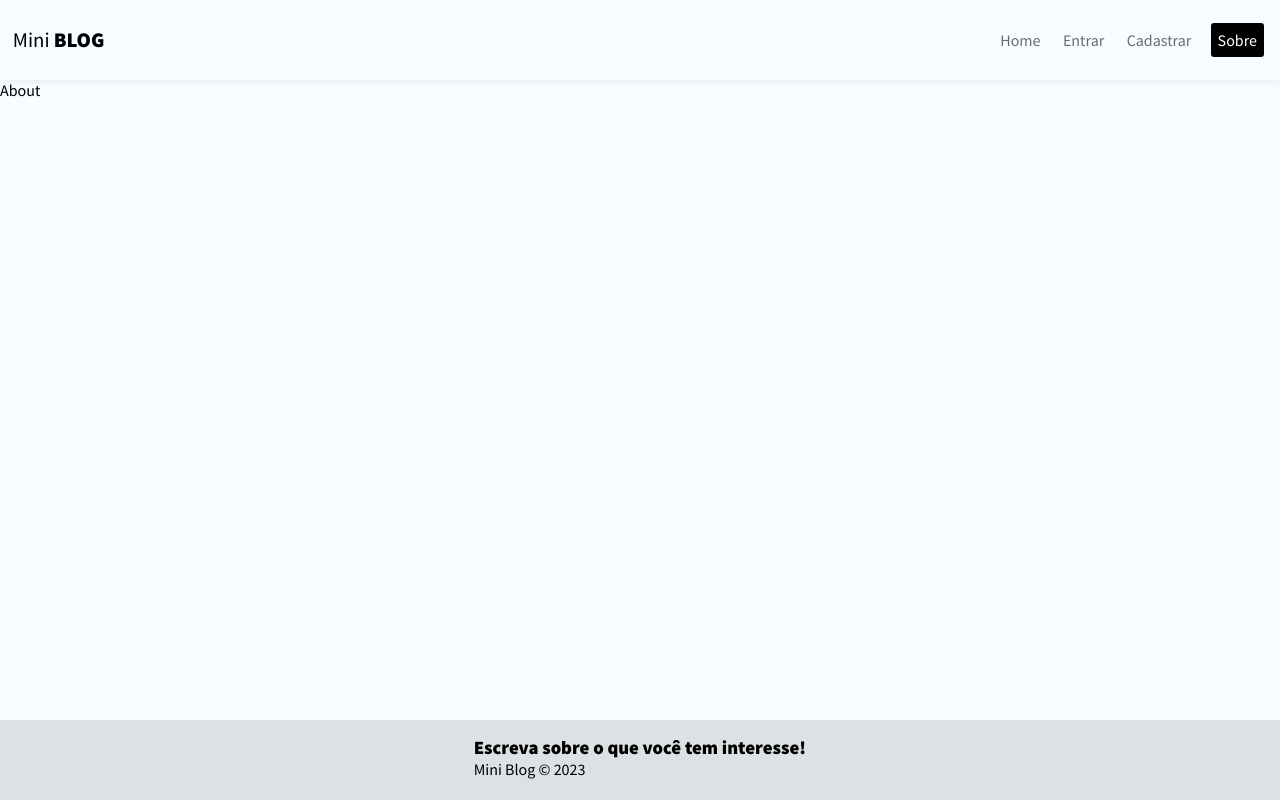
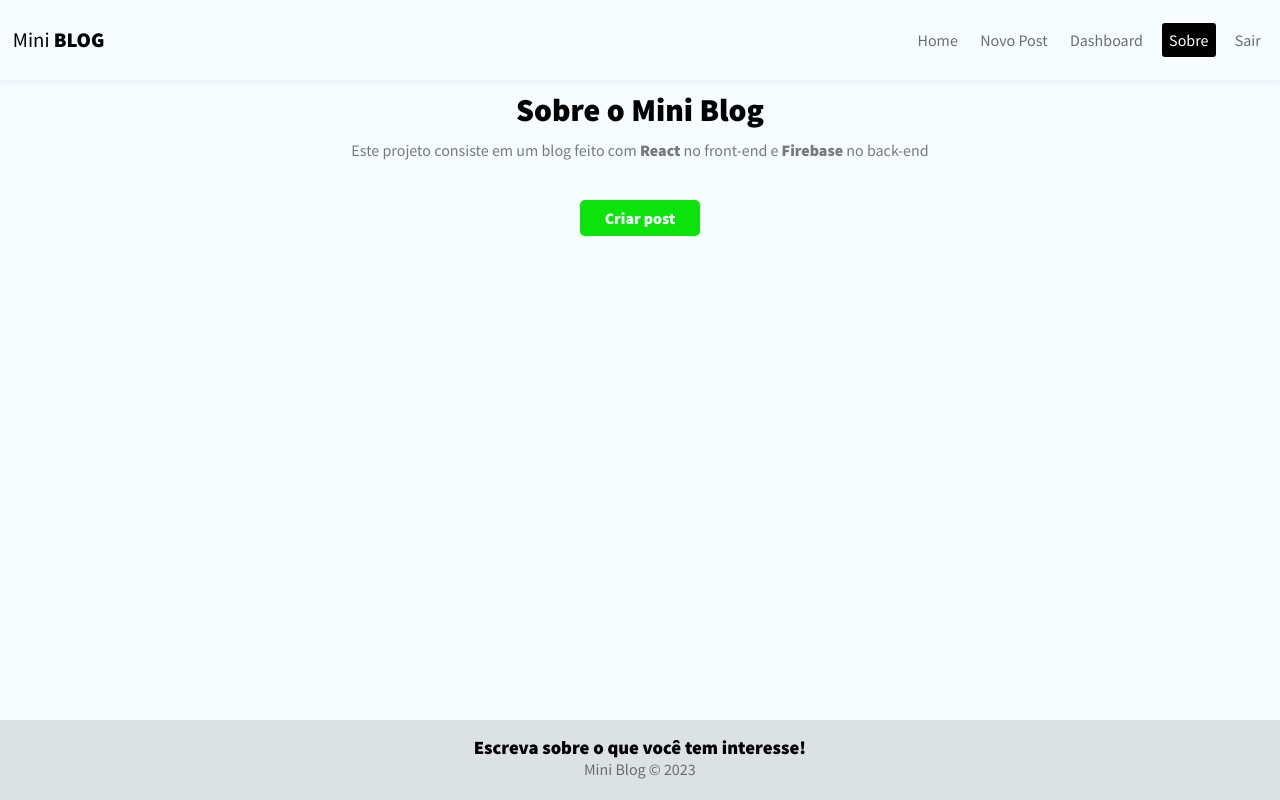
Before and after one commit to RenatoGuii/Mini-Blog, a React (Create React App) app: page /sobre in a window 1280 px wide. Built offline with nearby package versions, Linux system fonts and the light colour scheme; no server answers; sample sign-in values are in the browser's storage.

Commit message:
autenticação de usuário e add page sobre

```diff
--- a/src/App.js
+++ b/src/App.js
@@ -1,31 +1,75 @@
 import "./App.css";
 
 import { BrowserRouter, Routes, Route, Navigate } from "react-router-dom";
+import { onAuthStateChanged } from "firebase/auth";
 
-// Pages
+// HOOKS
+import { useState, useEffect } from "react";
+import { useAuthentication } from "./hooks/useAuthentication";
+
+// PROVIDER
+import { AuthProvider } from "./contexts/AuthContext";
+
+// PAGES
 import Home from "./pages/Home/Home";
 import About from "./pages/About/About";
 import Register from "./pages/Register/Register";
-// Components
+import Login from "./pages/Login/Login";
+import NewPost from "./pages/NewPost/NewPost";
+import Dashboard from "./pages/Dashboard/Dashboard";
+
+// COMPONENTS
 import Navbar from "./components/Navbar";
 import Footer from "./components/Footer";
-import Login from "./pages/Login/Login";
 
 function App() {
+  const [user, setUser] = useState(undefined);
+  const { auth } = useAuthentication();
+
+  const loadingUser = user === undefined;
+
+  useEffect(() => {
+    onAuthStateChanged(auth, (user) => {
+      setUser(user);
+    });
+  }, [auth]);
+
+  if (loadingUser) {
+    return (
+      <p style={{ textAlign: "center", paddingTop: "10px" }}>Carregando...</p>
+    );
+  }
+
   return (
     <div className="App">
+      <AuthProvider value={{ user }}>
         <BrowserRouter>
           <Navbar />
           <div className="container">
             <Routes>
               <Route path="/" element={<Home />} />
               <Route path="/sobre" element={<About />} />
-            <Route path="/cadastro" element={<Register />} />
-            <Route path="/login" element={<Login />} />
+              <Route
+                path="/cadastro"
+                element={!user ? <Register /> : <Navigate to="/" />}
+              />
+              <Route
+                path="/login"
+                element={!user ? <Login /> : <Navigate to="/" />}
+              />
+              <Route
+                path="/posts/criar"
+                element={user ? <NewPost /> : <Navigate to="/" />}
+              />
+              <Route
+                path="/dashboard"
+                element={user ? <Dashboard /> : <Navigate to="/" />}
+              />
             </Routes>
           </div>
           <Footer />
         </BrowserRouter>
+      </AuthProvider>
     </div>
   );
 }
--- a/src/components/Navbar.js
+++ b/src/components/Navbar.js
@@ -2,7 +2,13 @@ import styles from "./Navbar.module.css";
 
 import { NavLink } from "react-router-dom";
 
+import { useAuthentication } from "../hooks/useAuthentication";
+
+import { useAuthContext } from "../contexts/AuthContext";
+
 const Navbar = () => {
+  const { user } = useAuthContext();
+
   return (
     <nav>
       <NavLink className={styles.title} to="/">
@@ -18,20 +24,38 @@ const Navbar = () => {
           </NavLink>
         </li>
         <li>
+          {!user ? (
             <NavLink
               to="/login"
               className={({ isActive }) => (isActive ? styles.active : "")}
             >
               Entrar
             </NavLink>
+          ) : (
+            <NavLink
+              to="/posts/criar"
+              className={({ isActive }) => (isActive ? styles.active : "")}
+            >
+              Novo Post
+            </NavLink>
+          )}
         </li>
         <li>
+          {!user ? (
             <NavLink
               to="/cadastro"
               className={({ isActive }) => (isActive ? styles.active : "")}
             >
               Cadastrar
             </NavLink>
+          ) : (
+            <NavLink
+              to="/dashboard"
+              className={({ isActive }) => (isActive ? styles.active : "")}
+            >
+              Dashboard
+            </NavLink>
+          )}
         </li>
         <li>
           <NavLink
@@ -41,6 +65,11 @@ const Navbar = () => {
             Sobre
           </NavLink>
         </li>
+        {user && (
+          <li>
+            <NavLink to="/">Sair</NavLink>
+          </li>
+        )}
       </ul>
     </nav>
   );
--- /dev/null
+++ b/src/contexts/AuthContext.js
@@ -0,0 +1,15 @@
+import { createContext, useContext } from "react";
+
+export const AuthContext = createContext();
+
+export const AuthProvider = ({ children, value }) => {
+  return (
+    <AuthContext.Provider value={value}>{children}</AuthContext.Provider>
+  );
+};
+
+export const useAuthContext = () => {
+  const context = useContext(AuthContext);
+
+  return context;
+};
--- a/src/hooks/useAuthentication.js
+++ b/src/hooks/useAuthentication.js
@@ -26,6 +26,8 @@ export const useAuthentication = () => {
     }
   };
 
+
+  // REGISTER
   const createUser = async (data) => {
     checkCancelled();
 
@@ -68,6 +70,9 @@ export const useAuthentication = () => {
     setLoading(false);
   };
 
+  //LOGOUT
+
+
   useEffect(() => {
     return () => setCancelled(true);
   }, []);
--- a/src/pages/About/About.js
+++ b/src/pages/About/About.js
@@ -1,8 +1,15 @@
-// CSS
-import styles from "./About.module.css";
+import styles from "./About.module.css"
+
+import { Link } from "react-router-dom"
 
 const About = () => {
-  return <div>About</div>;
-};
+  return (
+    <div className={styles.about}>
+      <h1>Sobre o Mini Blog</h1>
+      <p>Este projeto consiste em um blog feito com <b>React</b> no front-end e <b>Firebase</b> no back-end</p>
+      <Link to="/posts/criar" className={styles.link}>Criar post</Link>
+    </div>
+  )
+}
 
-export default About;
+export default About
--- a/src/pages/About/About.module.css
+++ b/src/pages/About/About.module.css
@@ -0,0 +1,34 @@
+.about {
+    display: flex;
+    flex-direction: column;
+    flex-wrap: wrap;
+}
+
+h1 {
+    text-align: center;
+    padding: 10px 0;
+}
+
+p {
+    text-align: center;
+    color: rgba(0, 0, 0, 0.516);
+}
+
+.link {
+    display: block;
+    margin: 40px auto 0 auto;
+    width: auto;
+    background-color: rgb(11, 227, 11);
+    color: #f6fcff;
+    font-weight: 600;
+    border: none;
+    padding: 8px 25px;
+    border-radius: 5px;
+}
+
+.link:hover {
+    cursor: pointer;
+    color: rgb(11, 227, 11);
+    background-color: #f6fcff;
+    transition: 0.7s;
+}
--- /dev/null
+++ b/src/pages/Dashboard/Dashboard.js
@@ -0,0 +1,10 @@
+
+import styles from "./Dashboard.module.css"
+
+const Dashboard = () => {
+  return (
+    <div>Dashboard</div>
+  )
+}
+
+export default Dashboard
--- /dev/null
+++ b/src/pages/NewPost/NewPost.js
@@ -0,0 +1,9 @@
+import styles from "./NewPost.module.css"
+
+const NewPost = () => {
+  return (
+    <div>NewPost</div>
+  )
+}
+
+export default NewPost
```
Also changed, not shown: src/pages/Dashboard/Dashboard.module.css (added), src/pages/NewPost/NewPost.module.css (added). Lines whose indentation alone changed are shown as unchanged.
